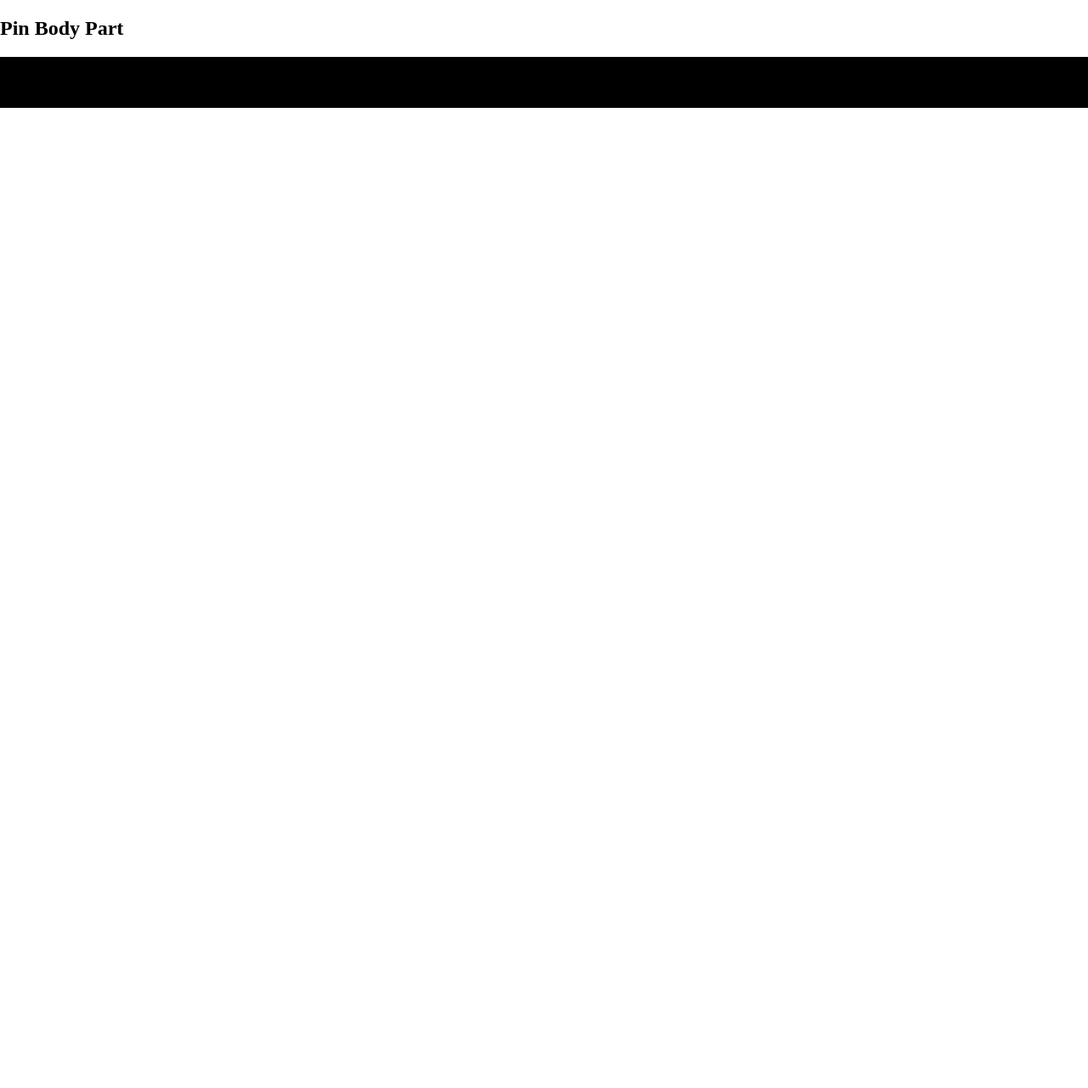
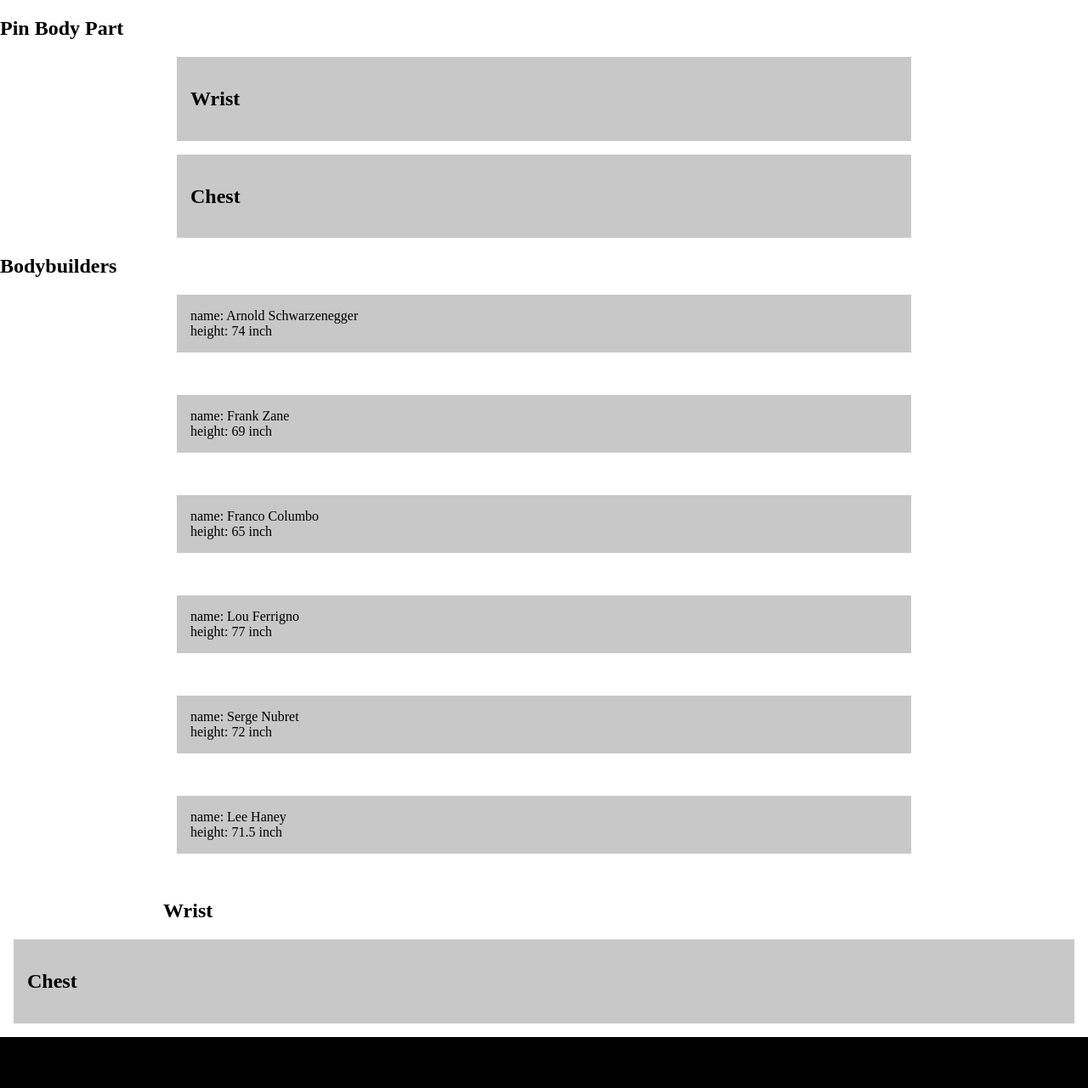
Before and after one commit to jayant95/BodybuildingApp, a PHP site: page /pinBodyPart.php in a window 1280 px wide. Shown: the part 89-1370 px from the top of the page at 85% size. Before the commit the page ends 216 px from the top, so only its background shows below. Run offline with PHP 8.4, Linux system fonts and the light colour scheme; data comes from the database, SQL or seed files in the repository.

Commit message:
add bodyparts for pinBodyPart.php

```diff
--- a/pinBodyPart.php
+++ b/pinBodyPart.php
@@ -1,7 +1,75 @@
-<?php include ("includes/header.php");?>
+<?php
+  require_once("includes/db_connection.php");
+
+  $sql = "SELECT * FROM bodybuilders";
+  $result = $connection->query($sql);
+
+?>
+
+<?php require ("includes/header.php");?>
 
 <h2>Pin Body Part</h2>
 
+  <div class="content-wrapper">
+    <div class="main-features">
+      <a href="#">
+        <div class="site-feature">
+          <div class="pin-muscle-group">
+            <h2>Wrist</h2>
+          </div>
+        </div>
+      </a>
+      <a href="#">
+        <div class="site-feature">
+          <div class="pin-by-height">
+            <h2>Chest</h2>
+          </div>
+        </div>
+      </a>
+    </div>
+  </div>
+
+<h2>Bodybuilders</h2>
+
+  <div class="content-wrapper">
+    <div class="main-features">
+      <a href="#">
+
+<?php
+  if ($result->num_rows > 0) {
+    // output data
+    while($row = $result->fetch_assoc()) {
+      echo "
+      		<div class=\"site-feature\">
+          	<div class=\"pin-muscle-group\">
+          	";
+      echo "name: " . $row["name"];
+      echo "<br />";
+      echo "height: " . $row["height"] . " inch";
+      echo "</div>";
+      echo "</div>";
+      echo "<br />";
+    }
+  }
+
+  $connection->close();
+
+?>
 
 
-<?php include ("includes/footer.php");?>
+            <h2>Wrist</h2>
+          </div>
+        </div>
+      </a>
+      <a href="#">
+        <div class="site-feature">
+          <div class="pin-by-height">
+            <h2>Chest</h2>
+          </div>
+        </div>
+      </a>
+    </div>
+  </div>
+
+
+<?php require ("includes/footer.php");?>
```
